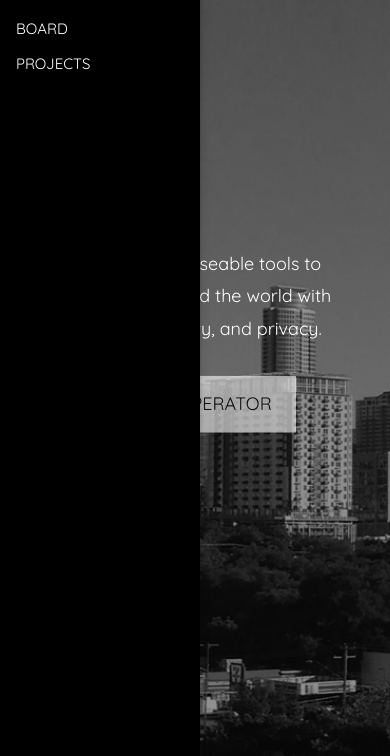
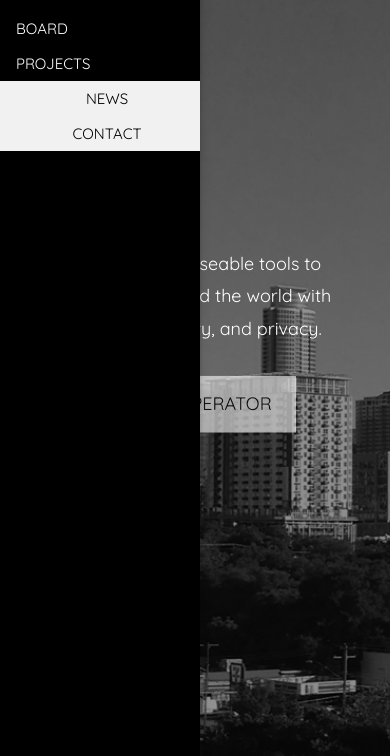
Before and after one commit to OperatorFoundation/OperatorFoundation, a plain HTML site: page public/index.html in a window 390 px wide. Both pictures are taken after a click on the link 351 px from the left and 37 px from the top of the page. Shown: the part 88-844 px from the top of the page. Drawn offline with Linux system fonts and the light colour scheme.

Commit message:
Fixed movie navbar
added funding and medium link to mobile

```diff
--- a/public/index.html
+++ b/public/index.html
@@ -52,6 +52,9 @@ body, html {
   <a href="#about" onclick="w3_close()">ABOUT</a>
   <a href="#team" onclick="w3_close()">BOARD</a>
   <a href="#work" onclick="w3_close()">PROJECTS</a>
+  <a href="https://medium.com/operatorfoundation" class="w3-bar-item w3-button">NEWS</a>
+<!-- <a href="funding.html" class="w3-bar-item w3-button">FUNDING</a> -->
+  <a href="#contact" class="w3-bar-item w3-button">CONTACT</a>
 </nav>
 
 <!-- Header with full-height image -->
```
